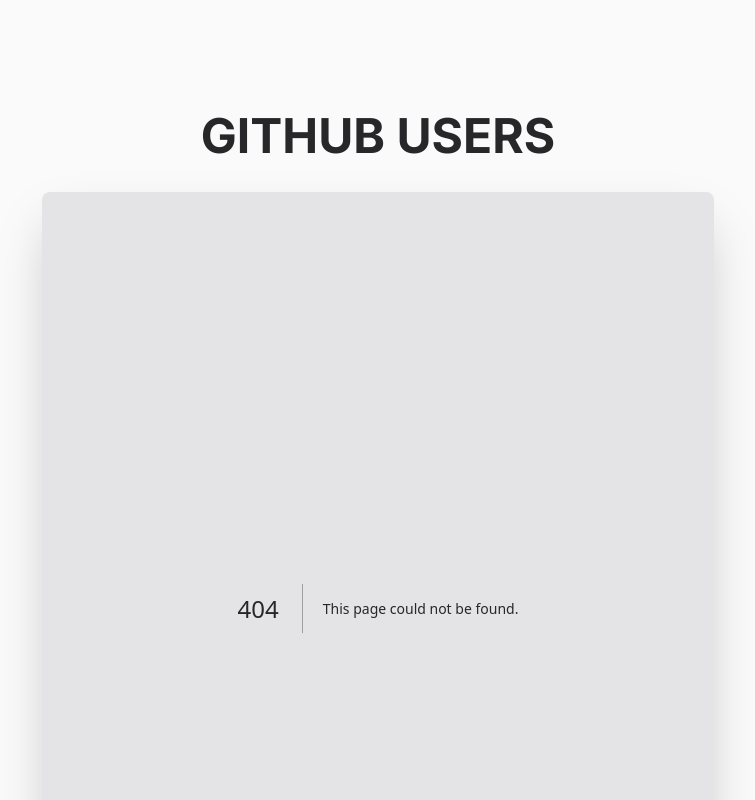
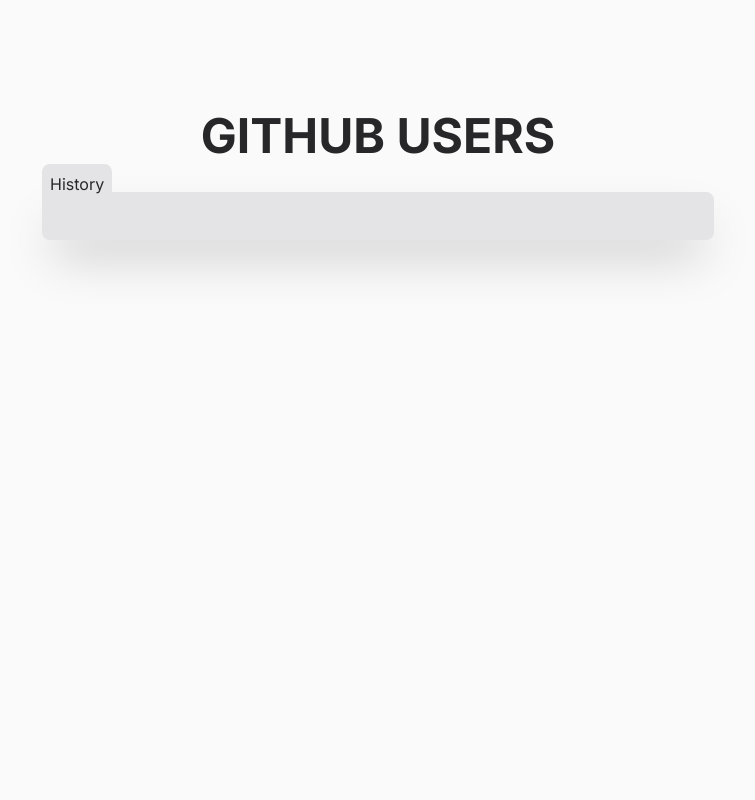
Before and after one commit to Marcio-VOT/estagio, a Next.js app: page /search/history in a window 1280 px wide. Before the commit this address had no page. Shown: the top 800 px of the page, without its empty margins (262-1017 px from the left). Built offline with nearby package versions, Linux system fonts and the light colour scheme.

Commit message:
feat: Users Search History Initial;

```diff
--- a/src/app/layout.tsx
+++ b/src/app/layout.tsx
@@ -3,6 +3,7 @@
 import type { Metadata } from 'next'
 import { Inter } from 'next/font/google'
 import { ReactNode } from 'react'
+import Link from 'next/link'
 
 const inter = Inter({ subsets: ['latin'] })
 
@@ -16,7 +17,10 @@
     <html lang="pt-br">
       <body className={`${inter.className} flex-1 bg-neutral-50 text-zinc-800`}>
         <Title />
-        <div className="bg-zinc-200 max-w-2xl my-4 sm:mx-auto sm:w-11/12 sm:rounded-lg p-4 shadow-2xl">
+        <div className="bg-zinc-200 max-w-2xl mt-4 sm:mx-auto sm:w-11/12 sm:rounded-lg p-6 shadow-2xl relative">
+          <div className="p-2 bg-zinc-200 rounded-se-lg sm:rounded-lg w-fit absolute bottom-3/4 left-0">
+            <Link href={'/search/history'}>History</Link>
+          </div>
           {children}
         </div>
       </body>
--- /dev/null
+++ b/src/app/search/history/page.tsx
@@ -0,0 +1,21 @@
+'use client'
+
+import UserDisplay from '@/components/UserDisplay/UserDisplay'
+import { User } from '@/protocols'
+import { useEffect, useState } from 'react'
+
+export default function Page() {
+  const [searchHistory, setSearchHistory] = useState<User[] | undefined>(
+    undefined,
+  )
+  useEffect(() => {
+    const local = localStorage.getItem('search') ?? '[]'
+    setSearchHistory(JSON.parse(local))
+  }, [])
+  return (
+    <>
+      {searchHistory &&
+        searchHistory.map((user) => <UserDisplay key={user.id} user={user} />)}
+    </>
+  )
+}
--- a/src/components/RepositoryDisplay/RepositoryDisplay.tsx
+++ b/src/components/RepositoryDisplay/RepositoryDisplay.tsx
@@ -14,7 +14,12 @@
           <p className="text-sm text-zinc-600">
             {repository.language} updated at: {repository.updated_at}
           </p>
-          <p>{repository.description}</p>
+          {repository.description && (
+            <div className="w-10/12 bg-zinc-300 rounded-lg p-2 mt-2">
+              Description
+              <p className="text-xs">{repository.description}</p>
+            </div>
+          )}
           <p className="absolute top-2 right-2 text-sm text-zinc-600">
             {' '}
             Data de criação: {repository.created_at}
```
